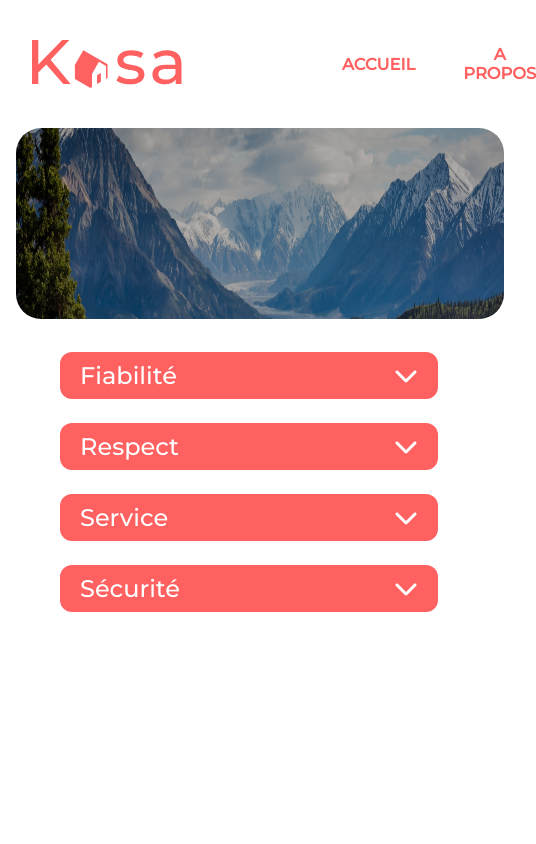
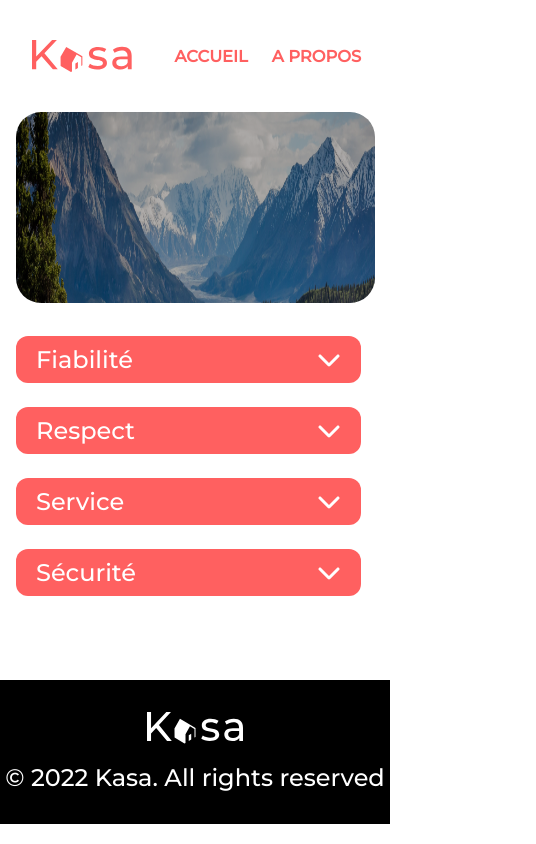
Before and after one commit to marjoriesiad/OCR_P11_Kasa, a React (Create React App) app: page /about in a window 390 px wide. Shown: the top 844 px of the page, 536 px wide, since content can reach past the window. Built offline with nearby package versions, Linux system fonts and the light colour scheme.

Commit message:
fix responsive chrome

```diff
--- a/package.json
+++ b/package.json
@@ -40,5 +40,8 @@
       "last 1 firefox version",
       "last 1 safari version"
     ]
+  },
+  "devDependencies": {
+    "gh-pages": "^4.0.0"
   }
 }
--- a/src/stylesheets/css/main.css
+++ b/src/stylesheets/css/main.css
@@ -361,11 +361,11 @@ template {
   max-width: 1440px;
   background-color: #F7F7F7;
 }
-@media screen and (max-width: 1440px) {
+@media screen and (max-width: 450px) {
   .gallery {
     background-color: #fff;
-    margin-left: 1rem;
-    padding: 1rem 0;
+    padding: 0.2rem 0;
+    margin: 1rem auto;
   }
 }
 
@@ -428,6 +428,7 @@ template {
     display: flex;
     flex-direction: row-reverse;
     align-items: center;
+    width: 92%;
   }
 }
 .property .host__infos {
@@ -439,8 +440,7 @@ template {
 @media screen and (max-width: 450px) {
   .property .host__infos {
     width: 80px;
-    margin-left: 16rem;
-    margin-right: -6rem;
+    margin-left: 8rem;
   }
 }
 .property .host__name {
@@ -449,10 +449,21 @@ template {
   text-align: flex-end;
   margin-right: 1rem;
 }
+@media screen and (max-width: 450px) {
+  .property .host__name {
+    font-size: 12px;
+  }
+}
 .property .host__image {
   width: 64px;
   height: 64px;
   border-radius: 3rem;
+}
+@media screen and (max-width: 450px) {
+  .property .host__image {
+    width: 54px;
+    height: 54px;
+  }
 }
 .property .host__rating {
   display: flex;
@@ -466,6 +477,7 @@ template {
   .property .host__rating {
     -moz-column-gap: 0;
          column-gap: 0;
+    padding-bottom: 0;
   }
 }
 
@@ -483,11 +495,16 @@ template {
 @media screen and (max-width: 450px) {
   .header__logo {
     margin-left: 2rem;
-    margin-right: 7rem;
+    width: 100px;
   }
 }
 .header__navbar {
   display: flex;
+}
+@media screen and (max-width: 450px) {
+  .header__navbar {
+    margin-right: 1.8rem;
+  }
 }
 .header__navbar a {
   display: flex;
@@ -501,7 +518,7 @@ template {
 @media screen and (max-width: 450px) {
   .header__navbar a {
     font-size: 14px;
-    margin: 0 0 0 3rem;
+    margin: 0 0 0 1.5rem;
     text-transform: uppercase;
   }
 }
@@ -518,7 +535,7 @@ template {
 }
 @media screen and (max-width: 450px) {
   .banner {
-    width: 125%;
+    width: 92%;
     margin-left: 1rem;
   }
 }
@@ -537,9 +554,9 @@ template {
   justify-content: center;
   margin: 0;
 }
-@media screen and (max-width: 1440px) {
+@media screen and (max-width: 450px) {
   .banner__title {
-    font-size: 48px;
+    font-size: 40px;
     padding-left: 1rem;
   }
 }
@@ -559,8 +576,7 @@ template {
 }
 @media screen and (max-width: 450px) {
   .card {
-    width: 150%;
-    margin-right: -28%;
+    width: 92%;
     height: 400px;
   }
 }
@@ -583,7 +599,7 @@ template {
 }
 @media screen and (max-width: 450px) {
   .card__title h3 {
-    font-size: 25px;
+    font-size: 20px;
   }
 }
 .card__image {
@@ -604,6 +620,11 @@ template {
   padding-bottom: 3.75rem;
   margin: 1.5em auto 0;
 }
+@media screen and (max-width: 450px) {
+  .about {
+    padding-left: 1rem;
+  }
+}
 .about-title {
   display: flex;
   justify-content: space-between;
@@ -621,7 +642,7 @@ template {
 }
 @media screen and (max-width: 450px) {
   .about-title {
-    width: 140%;
+    width: 110%;
   }
 }
 .about-content {
@@ -640,7 +661,8 @@ template {
 }
 @media screen and (max-width: 450px) {
   .about-content {
-    width: 160%;
+    width: 110%;
+    font-size: 20px;
   }
 }
 .about .Fiabilité, .about .Respect, .about .Sécurité, .about .Service {
@@ -655,10 +677,10 @@ template {
   margin: 2rem auto;
   max-width: 1440px;
 }
-@media screen and (max-width: 1439px) {
+@media screen and (max-width: 450px) {
   .dropdowns {
     flex-direction: column;
-    padding-left: 2rem;
+    padding-left: 1rem;
   }
 }
 .dropdowns .property-title {
@@ -677,7 +699,7 @@ template {
 }
 @media screen and (max-width: 450px) {
   .dropdowns .property-title {
-    width: 495px;
+    width: 92%;
   }
 }
 .dropdowns .property-content {
@@ -696,7 +718,8 @@ template {
 }
 @media screen and (max-width: 450px) {
   .dropdowns .property-content {
-    width: 495px;
+    width: 92%;
+    font-size: 14px;
   }
 }
 .dropdowns .property-content .property-list {
@@ -704,9 +727,8 @@ template {
   flex-direction: column;
 }
 
-.Description, .Equipement {
+.Description, .Equipements {
   margin-bottom: 1.5rem;
-  width: 500px;
 }
 
 .error {
@@ -760,6 +782,11 @@ template {
   color: #fff;
   cursor: pointer;
 }
+@media screen and (max-width: 450px) {
+  .carrousel__left {
+    left: 40px;
+  }
+}
 .carrousel__right {
   right: 70px;
   font-size: 48px;
@@ -769,7 +796,7 @@ template {
 }
 @media screen and (max-width: 450px) {
   .carrousel__right {
-    right: -70px;
+    right: 40px;
   }
 }
 .carrousel__image {
@@ -783,8 +810,8 @@ template {
 }
 @media screen and (max-width: 450px) {
   .carrousel__image {
-    width: 500px;
-    margin-left: 2rem;
+    width: 92%;
+    margin-left: 1rem;
   }
 }
 .carrousel__index {
@@ -817,9 +844,7 @@ template {
 }
 @media screen and (max-width: 450px) {
   .footer {
-    width: 130%;
-    margin-top: 10.52rem;
-    height: 201px;
+    width: 100%;
   }
 }
 .footer__image {
--- a/src/stylesheets/sass/components/_banner.scss
+++ b/src/stylesheets/sass/components/_banner.scss
@@ -10,7 +10,7 @@
 
                     // mobile & tablet
                     @media screen and (max-width: 450px) {
-                        width: 125%;
+                        width: 92%;
                         margin-left: 1rem;
 
                     }
@@ -32,8 +32,8 @@
         margin: 0;
 
                     // mobile & tablet
-                    @media screen and (max-width: 1440px) {
-                        font-size: 48px;
+                    @media screen and (max-width: 450px) {
+                        font-size: 40px;
                         padding-left: 1rem;
 
                     }
--- a/src/stylesheets/sass/components/_dropdown.scss
+++ b/src/stylesheets/sass/components/_dropdown.scss
@@ -7,6 +7,13 @@
     padding-right: 3.75rem;
     padding-bottom: 3.75rem;
     margin: 1.5em auto 0;
+
+     // mobile
+     @media screen and (max-width: 450px) {
+        padding-left: 1rem;
+
+
+    }
 
 
     &-title{
@@ -26,7 +33,7 @@
 
                         // mobile
                         @media screen and (max-width: 450px) {
-                            width: 140%;
+                            width: 110%;
 
                         }
     }
@@ -47,7 +54,8 @@
 
                                 // mobile
                                 @media screen and (max-width: 450px) {
-                                    width: 160%;
+                                    width: 110%;
+                                    font-size: 20px;
 
                                 }
     }
@@ -69,9 +77,9 @@
     max-width: 1440px;
 
                    // mobile & tablet
-                   @media screen and (max-width: 1439px) {
+                   @media screen and (max-width: 450px) {
                     flex-direction: column;
-                    padding-left: 2rem;
+                    padding-left: 1rem;
 
                     }
 
@@ -92,7 +100,7 @@
 
                    // mobile & tablet
                    @media screen and (max-width: 450px) {
-                    width: 495px;
+                    width: 92%;
 
                     }
 
@@ -114,7 +122,8 @@
         width: 580px;
 
         @media screen and (max-width: 450px) {
-            width: 495px;
+            width: 92%;
+            font-size: 14px;
             }
 
         & .property-list{
@@ -126,7 +135,6 @@
 
 
 
-.Description, .Equipement{
+.Description, .Equipements{
     margin-bottom: 1.5rem;
-    width: 500px;
 }
--- a/src/stylesheets/sass/components/_footer.scss
+++ b/src/stylesheets/sass/components/_footer.scss
@@ -5,9 +5,7 @@
 
 
     @media screen and (max-width: 450px) {
-       width: 130%;
-       margin-top: 10.52rem;
-       height: 201px;
+       width: 100%;
         }
 
     &__image{
--- a/src/stylesheets/sass/components/_header.scss
+++ b/src/stylesheets/sass/components/_header.scss
@@ -14,13 +14,16 @@
                 // mobile
                 @media screen and (max-width: 450px) {
                     margin-left: 2rem;
-                    margin-right: 7rem;
+                    width: 100px;
 
                 }
     }
 
     &__navbar{
         display: flex;
+        @media screen and (max-width: 450px) {
+            margin-right: 1.8rem;
+        }
 
 
 
@@ -36,7 +39,7 @@
         // mobile
     @media screen and (max-width: 450px) {
         font-size: 14px;
-        margin: 0 0 0 3rem;
+        margin: 0 0 0 1.5rem;
         text-transform: uppercase;
     }
         }
--- a/src/stylesheets/sass/components/_thumbnail.scss
+++ b/src/stylesheets/sass/components/_thumbnail.scss
@@ -9,8 +9,7 @@
 
  // mobile & tablet
  @media screen and (max-width: 450px) {
-   width: 150%;
-   margin-right: -28%;
+   width: 92%;
    height: 400px;
  }
 
@@ -32,7 +31,7 @@
             padding-left: 1rem;
 
             @media screen and (max-width: 450px) {
-                font-size: 25px;
+                font-size: 20px;
               }
         }
 
--- a/src/stylesheets/sass/pages/_home.scss
+++ b/src/stylesheets/sass/pages/_home.scss
@@ -9,9 +9,9 @@
     background-color: #F7F7F7;
 
                 // mobile & tablet
-                @media screen and (max-width: 1440px) {
+                @media screen and (max-width: 450px) {
                     background-color: #fff;
-                    margin-left: 1rem;
-                    padding: 1rem 0;
+                    padding: 0.2rem 0;
+                    margin: 1rem auto;
                     }
 }
```
Also changed, not shown: src/stylesheets/sass/components/_carrousel.scss (+6 -4 lines), src/stylesheets/sass/pages/_property.scss (+15 -2 lines), 2 other files (tests, documents, lock files or other folders).
